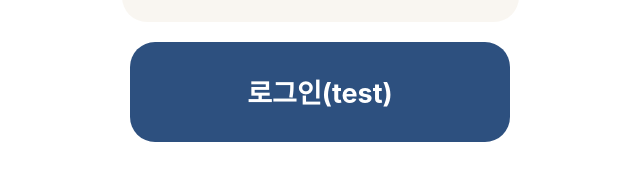
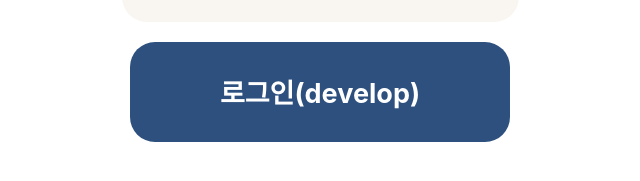
Before and after one commit to TeamI-Project/topedu-frontend, a Vue app: page / in a window 1280 px wide. Shown: the part 565-746 px from the top of the page, without its empty margins (320-960 px from the left). Built offline with nearby package versions, Linux system fonts and the light colour scheme.

Commit message:
develop branch test

```diff
--- a/src/components/LoginComponent.vue
+++ b/src/components/LoginComponent.vue
@@ -18,7 +18,7 @@
         v-model="User.loginPW"
       />
 
-      <button class="loginFormContent" @click="Login()">로그인(test)</button>
+      <button class="loginFormContent" @click="Login()">로그인(develop)</button>
     </div>
   </div>
 </template>
```
